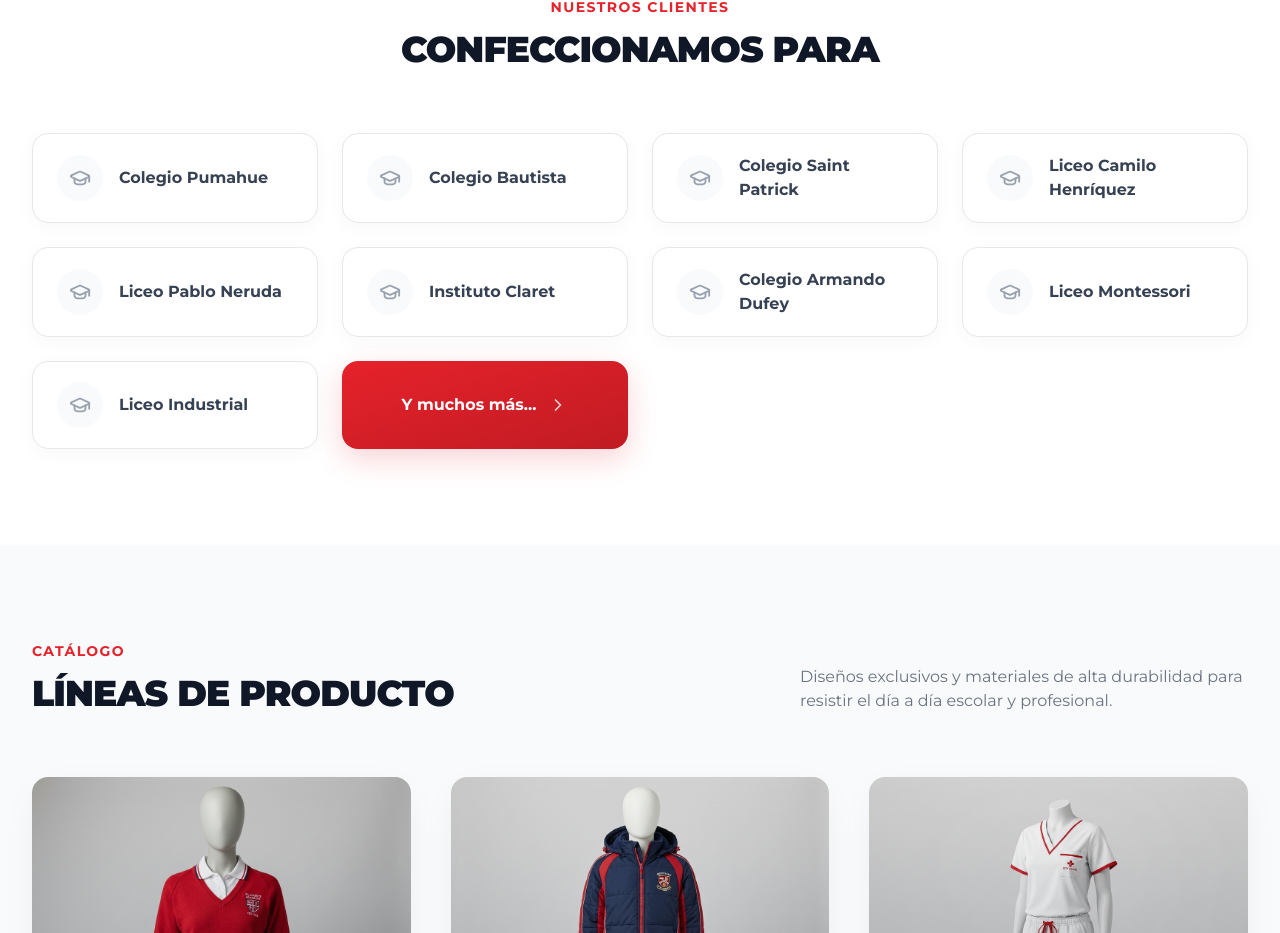
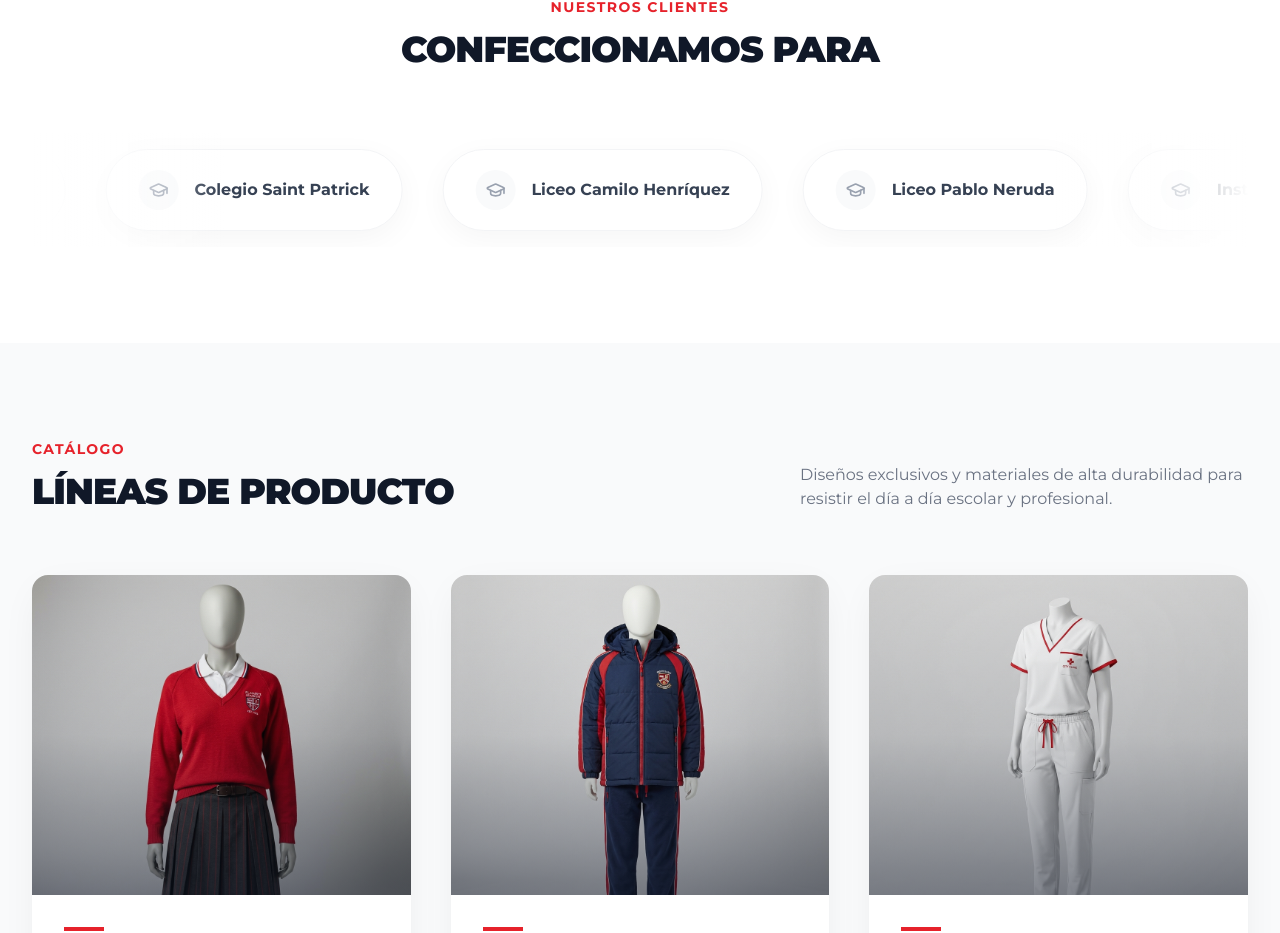
Before and after one commit to CarlosL-Code/holland, a React (Vite) app: page / in a window 1280 px wide. Shown: the part 895-1828 px from the top of the page. Built offline with nearby package versions, Linux system fonts and the light colour scheme.

Commit message:
Update Colegios section to premium infinite marquee slider

```diff
--- a/src/App.jsx
+++ b/src/App.jsx
@@ -216,30 +216,27 @@
             initial="hidden"
             whileInView="visible"
             viewport={{ once: true, margin: "-50px" }}
-            variants={staggerContainer}
-            className="grid grid-cols-1 sm:grid-cols-2 md:grid-cols-3 lg:grid-cols-4 gap-4 md:gap-6"
+            variants={fadeUpVariant}
+            className="relative w-full overflow-hidden mt-8 py-4"
           >
-            {colegios.map((colegio, index) => (
-              <motion.div
-                key={index}
-                variants={fadeUpVariant}
-                whileHover={{ y: -5, scale: 1.02 }}
-                className="bg-white border border-gray-200 px-6 py-5 rounded-2xl shadow-[0_4px_20px_rgba(0,0,0,0.03)] hover:shadow-[0_10px_30px_rgba(230,34,43,0.1)] hover:border-holland-red/30 transition-all duration-300 flex items-center gap-4 group cursor-default"
-              >
-                <div className="bg-gray-50 text-gray-400 p-3 rounded-full group-hover:bg-holland-red group-hover:text-white transition-colors duration-300 flex-shrink-0">
-                  <GraduationCap size={22} />
+            {/* Gradient masks for fading effect at the edges */}
+            <div className="absolute top-0 left-0 w-16 md:w-48 h-full bg-gradient-to-r from-white to-transparent z-10 pointer-events-none"></div>
+            <div className="absolute top-0 right-0 w-16 md:w-48 h-full bg-gradient-to-l from-white to-transparent z-10 pointer-events-none"></div>
+
+            {/* Marquee Track - Contains 2 sets of items to loop smoothly */}
+            <div className="flex w-max animate-marquee gap-6 md:gap-10 items-center">
+              {[...colegios, "Y muchos más...", ...colegios, "Y muchos más..."].map((colegio, index) => (
+                <div
+                  key={index}
+                  className="flex items-center gap-4 bg-white border border-gray-100 px-8 py-4 md:py-5 rounded-full shadow-[0_8px_30px_rgb(0,0,0,0.04)] hover:shadow-[0_8px_30px_rgba(230,34,43,0.12)] hover:border-holland-red/20 transition-all duration-300 cursor-default group"
+                >
+                  <div className="bg-gray-50 text-gray-400 p-2.5 rounded-full group-hover:bg-holland-red group-hover:text-white transition-colors duration-300 flex-shrink-0">
+                    {colegio === "Y muchos más..." ? <ChevronRight size={20} /> : <GraduationCap size={20} />}
+                  </div>
+                  <span className="font-bold text-gray-700 group-hover:text-gray-900 transition-colors whitespace-nowrap text-sm md:text-base">{colegio}</span>
                 </div>
-                <span className="font-bold text-gray-700 group-hover:text-gray-900 transition-colors text-sm md:text-base">{colegio}</span>
-              </motion.div>
-            ))}
-            <motion.div
-              variants={fadeUpVariant}
-              whileHover={{ y: -5, scale: 1.02 }}
-              className="bg-gradient-to-br from-holland-red to-holland-darkRed text-white px-6 py-5 rounded-2xl shadow-[0_10px_30px_rgba(230,34,43,0.2)] hover:shadow-[0_15px_40px_rgba(230,34,43,0.3)] transition-all duration-300 flex items-center justify-center gap-3 cursor-default"
-            >
-              <span className="font-bold text-sm md:text-base">Y muchos más...</span>
-              <ChevronRight size={20} className="opacity-80" />
-            </motion.div>
+              ))}
+            </div>
           </motion.div>
         </div>
       </section>
--- a/src/index.css
+++ b/src/index.css
@@ -6,3 +6,18 @@
   --color-holland-darkRed: #c11b23;
   --font-sans: 'Montserrat', sans-serif;
 }
+
+@layer utilities {
+  @keyframes marquee {
+    0% { transform: translateX(0%); }
+    100% { transform: translateX(-50%); }
+  }
+
+  .animate-marquee {
+    animation: marquee 35s linear infinite;
+  }
+
+  .animate-marquee:hover {
+    animation-play-state: paused;
+  }
+}
```
